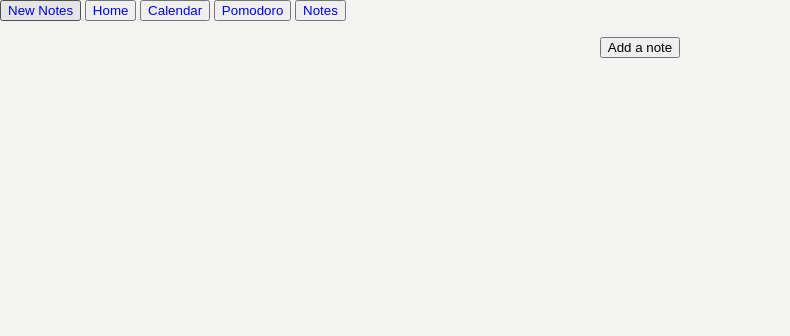
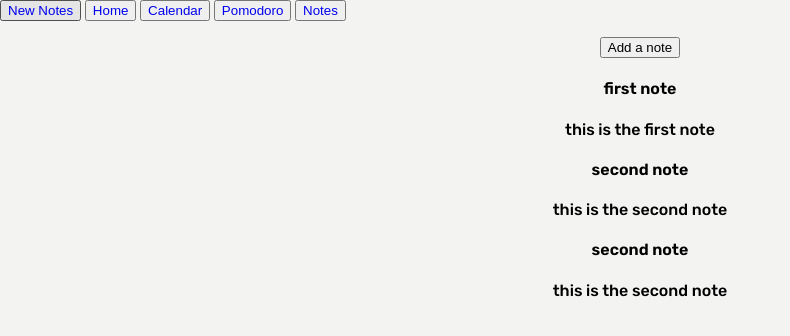
Before and after one commit to ni-lie/IskoTool, a Svelte app in the folder IskoTool/: page / in a window 1280 px wide. Both pictures are taken after a click on the button "New Notes". Shown: the top 336 px of the page, without its empty margins (0-790 px from the left). Built offline with nearby package versions, Linux system fonts and the light colour scheme.

Commit message:
feat: populate some temporary notes

```diff
--- a/IskoTool/src/pages/newNotes.svelte
+++ b/IskoTool/src/pages/newNotes.svelte
@@ -6,6 +6,12 @@
     const toggleNote = () => {
         showModal = !showModal;
     };
+
+    let notes = [
+        { title: 'first note', note: 'this is the first note', id: 1 },
+        { title: 'second note', note: 'this is the second note', id: 2 },
+        { title: 'third note', note: 'this is the third note', id: 3 },
+    ];
 </script>
 
 <Modal {showModal} on:click={toggleNote}>
@@ -18,8 +24,23 @@
         <button>Delete</button>
     </form>
 </Modal>
+
 <main>
     <button on:click={toggleNote}>Add a note</button>
+    <div>
+        <h4>{notes[0].title}</h4>
+        <p>{notes[0].note}</p>
+    </div>
+
+    <div>
+        <h4>{notes[1].title}</h4>
+        <p>{notes[1].note}</p>
+    </div>
+
+    <div>
+        <h4>{notes[1].title}</h4>
+        <p>{notes[1].note}</p>
+    </div>
 </main>
 
 <style>
```
Also changed, not shown: 1 other file (tests, documents, lock files or other folders).
